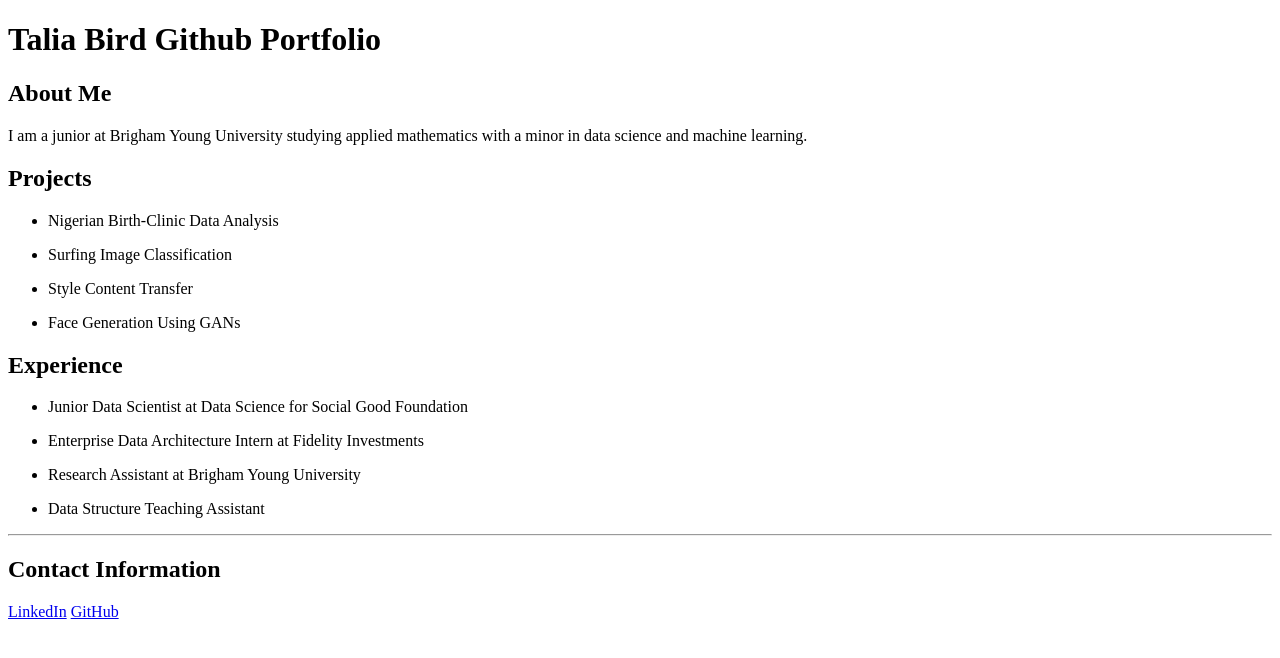
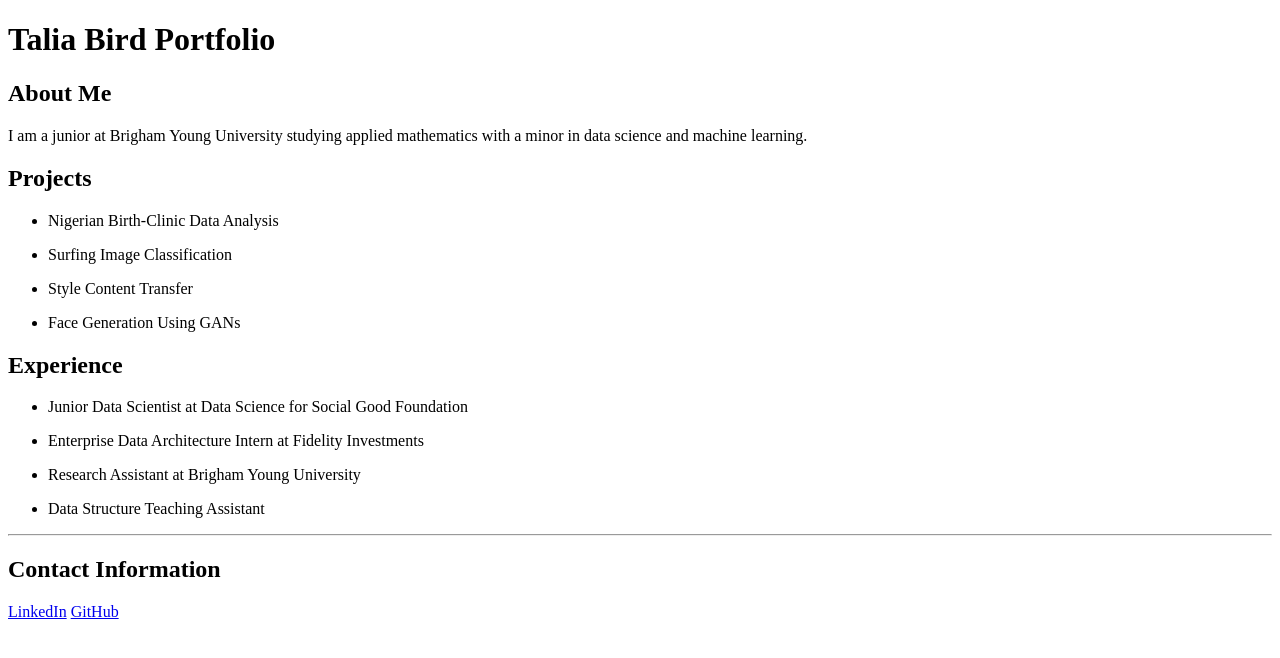
Before and after one commit to taliaebird/repository, a plain HTML site: page index.html in a window 1280 px wide. Drawn offline with Linux system fonts and the light colour scheme.

```diff
--- a/index.html
+++ b/index.html
@@ -6,7 +6,7 @@
 	</head>
 
 	<body>
-		<h1>Talia Bird Github Portfolio</h1>
+		<h1>Talia Bird Portfolio</h1>
 		<h2>About Me</h2>
 		<p>I am a junior at Brigham Young University
 		studying applied mathematics with a minor in data science
```
